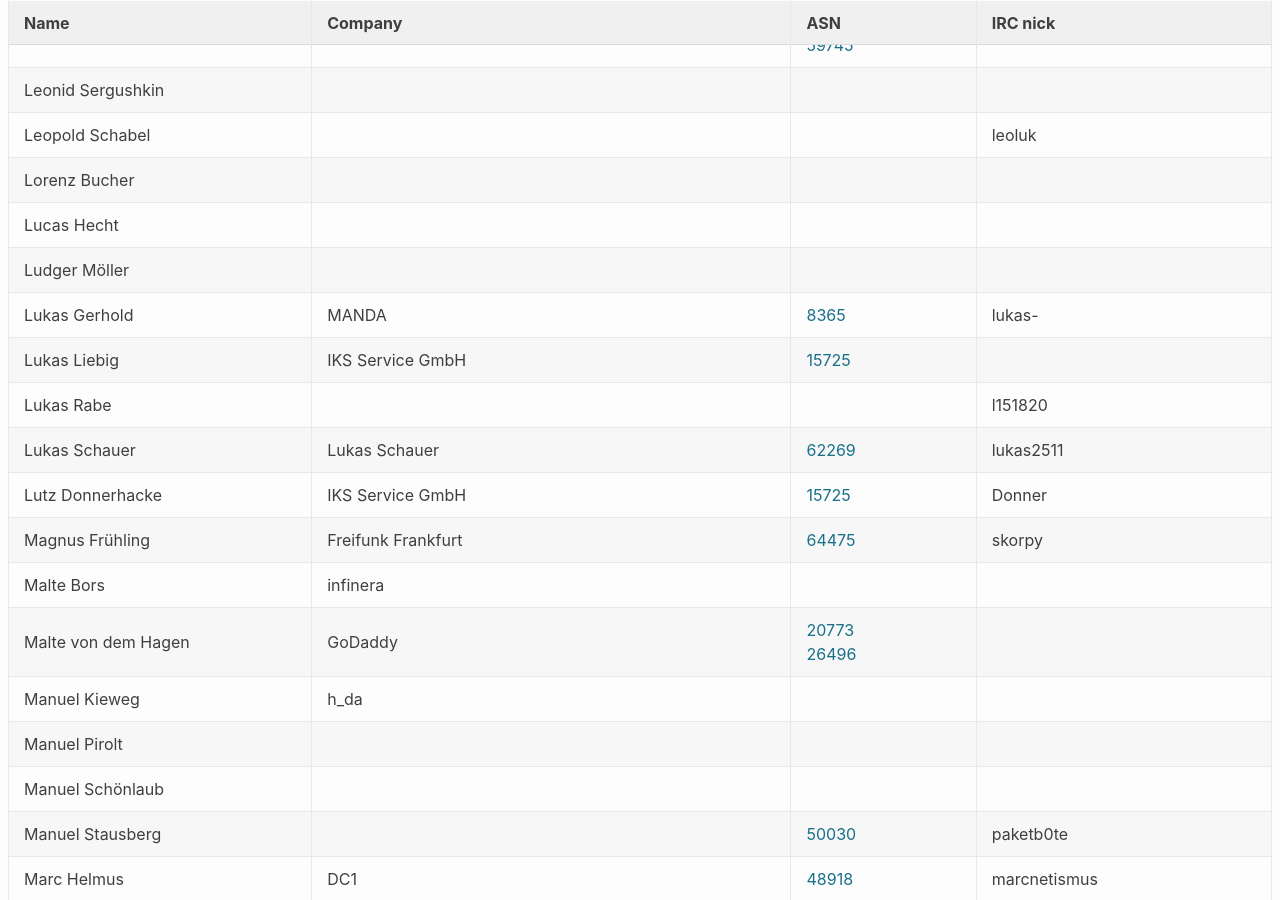
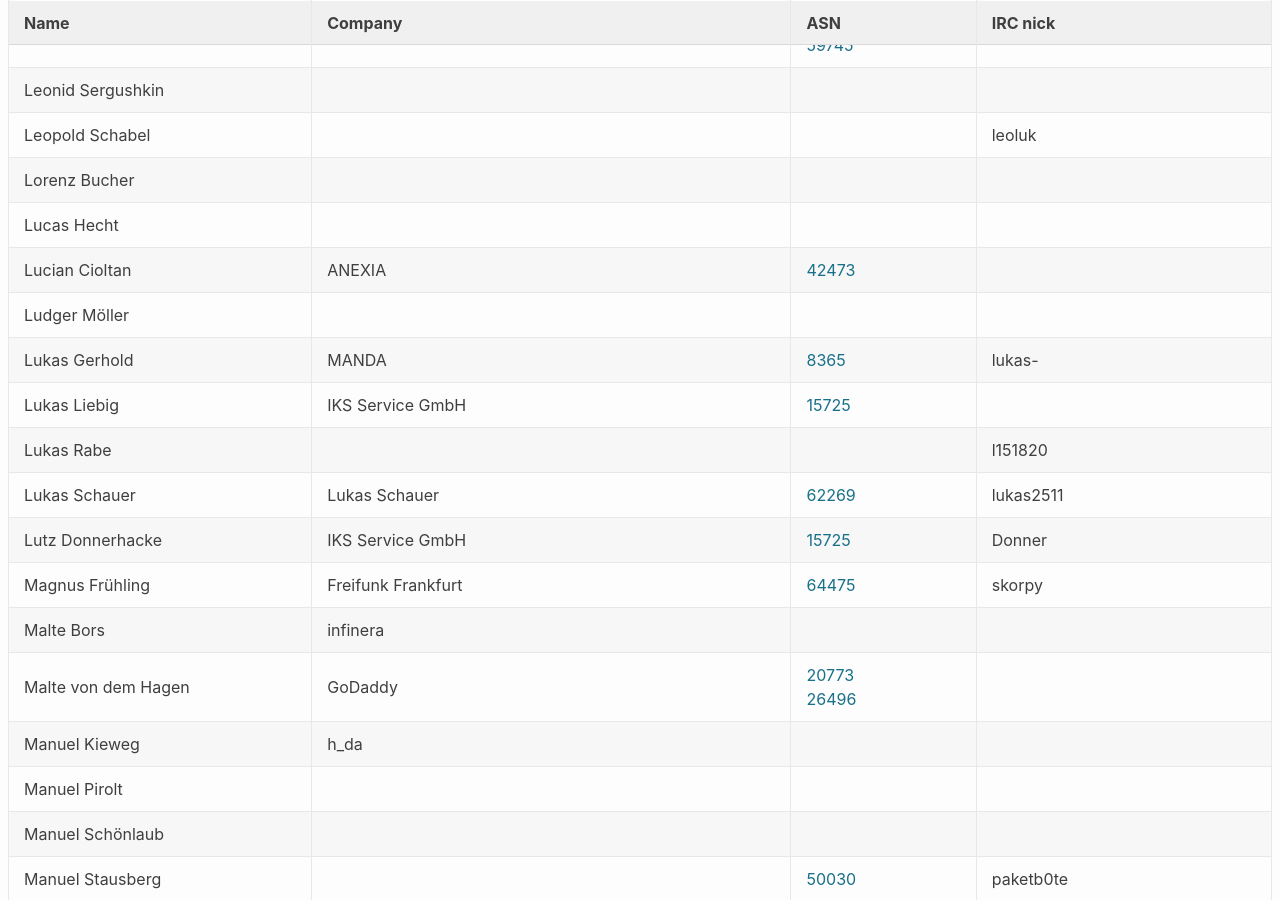
Before and after one commit to denog/pretix-attendeelist, a Jekyll site: the page built from index.markdown, in a window 1280 px wide and 900 px high, scrolled down 12043 px. Built offline with Jekyll 4.4.1, drawn with Linux system fonts in a browser that asks for light colours.

Commit message:
Latest data: Fri Nov  6 12:50:13 UTC 2020

```diff
--- a/_data/attendees.json
+++ b/_data/attendees.json
@@ -1536,6 +1536,12 @@
     "asn": null
   },
   {
+    "name": "Lucian Cioltan",
+    "company": "ANEXIA",
+    "irc": null,
+    "asn": "42473"
+  },
+  {
     "name": "Ludger Möller",
     "company": null,
     "irc": null,
```
